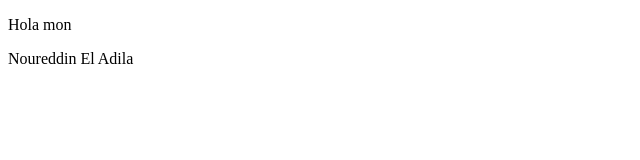
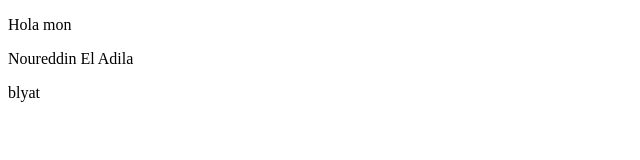
Before and after one commit to Jonathan0256/git-activitat-3, a plain HTML site: page index.html in a window 1280 px wide. Shown: the full height of the page, 0-640 px from the left. Drawn offline with Linux system fonts and the light colour scheme.

Commit message:
tercera versio BLYAT

```diff
--- a/index.html
+++ b/index.html
@@ -8,5 +8,7 @@
 <body>
     <p>Hola mon</p>
     <p>Noureddin El Adila</p>
+    <!--BLYAAAAAAAT-->
+    <p>blyat</p>
 </body>
 </html>
```
